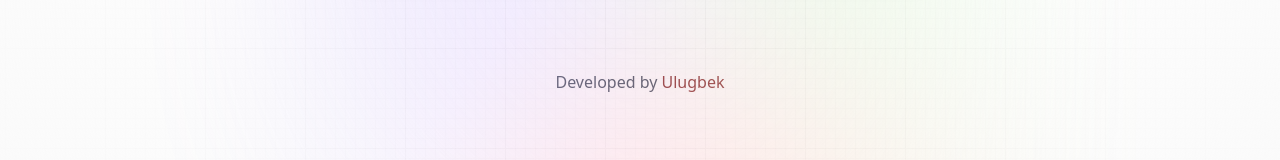
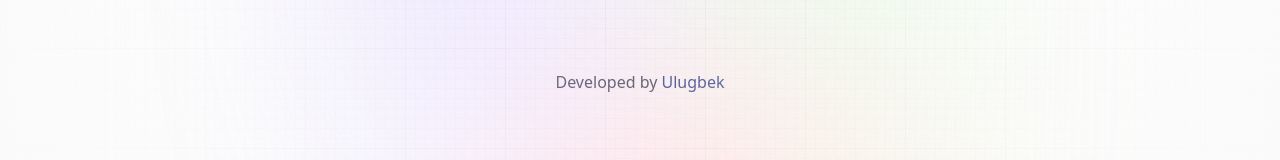
Before and after one commit to tidalu/summarizer, a React (Vite) app: page / in a window 1280 px wide. Shown: the part 457-617 px from the top of the page. Built offline with nearby package versions, Linux system fonts and the light colour scheme; a web font is replaced by a local one.

Commit message:
fix footer issue

```diff
--- a/src/App.jsx
+++ b/src/App.jsx
@@ -12,11 +12,11 @@ function App() {
         <Demo />
       </div>
       {/* footer */}
-      <div className="bottom-0 text-center text-gray-700 whitespace-nowrap animate-glow">
+      <div className="mb-4 text-center text-gray-700 whitespace-nowrap animate-glow">
         Developed by{' '}
         <span
           onClick={() => window.open('https://linkedin.com/in/ulugbekswe')}
-          className="text-red-900 cursor-pointer"
+          className="text-blue-900 cursor-pointer"
         >
           Ulugbek
         </span>
```
